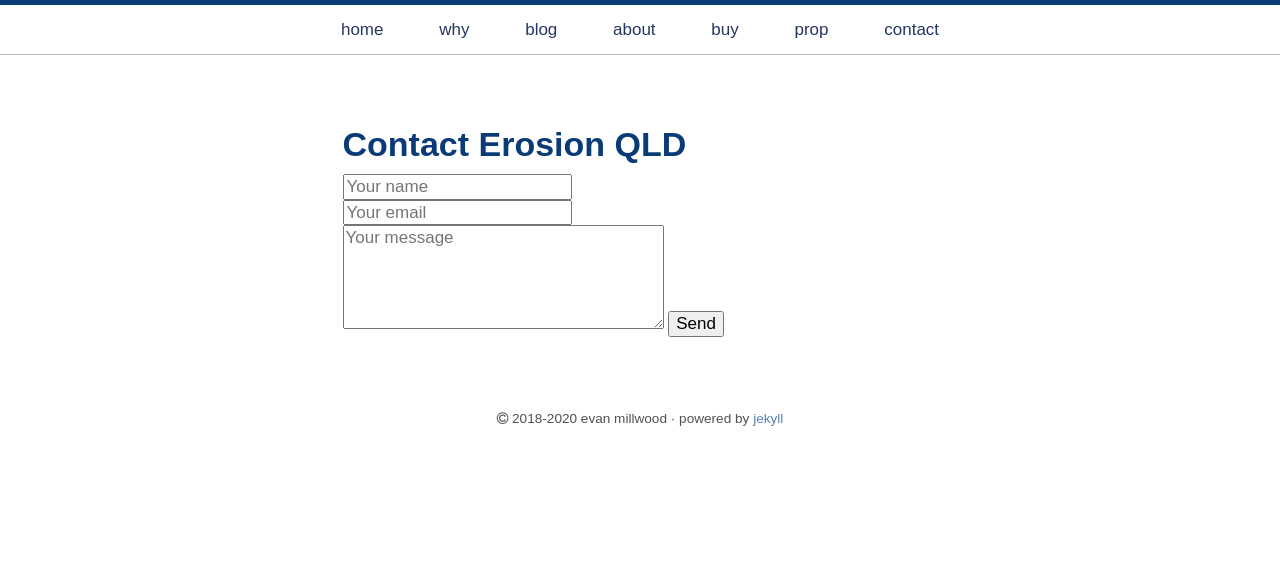
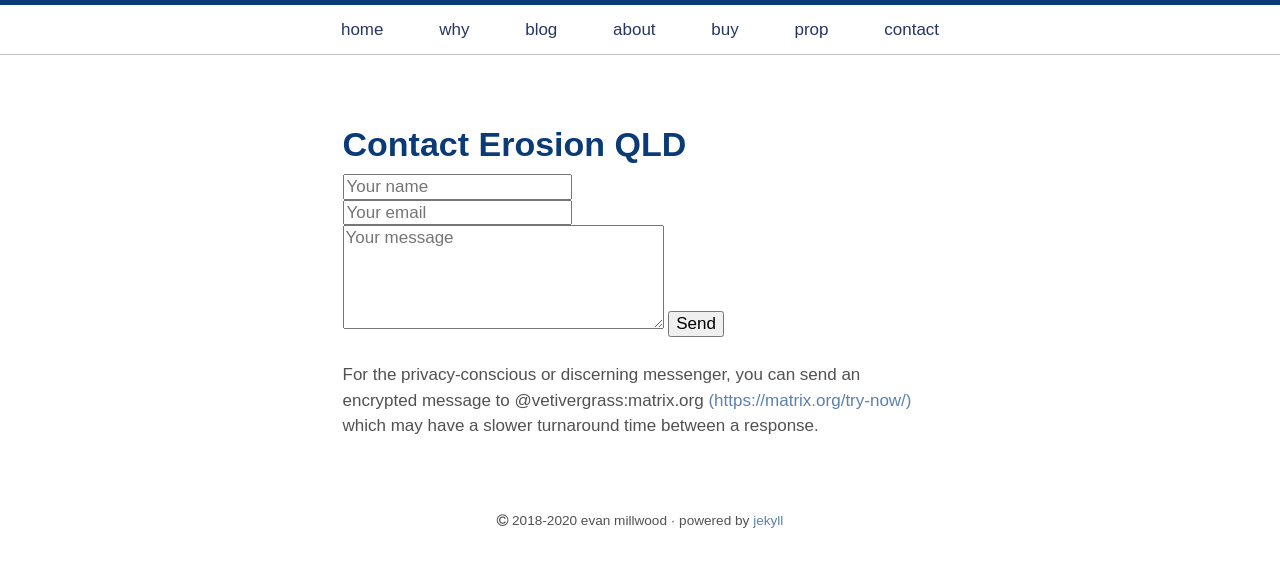
Before and after one commit to Tr33mo/tr33mo.github.io, a Jekyll site: the page built from contact.md, in a window 1280 px wide. Shown: the top 567 px of the page. Built offline with Jekyll 4.4.1, drawn with Linux system fonts in a browser that asks for light colours.

Commit message:
Update contact.md

```diff
--- a/contact.md
+++ b/contact.md
@@ -10,3 +10,5 @@
     <input type="text" name="_gotcha" style="display:none" />
 	<input type="submit" value="Send">
 </form>
+<br />
+For the privacy-conscious or discerning messenger, you can send an encrypted message to @vetivergrass:matrix.org [(https://matrix.org/try-now/)](https://matrix.org/try-now/) which may have a slower turnaround time between a response.
```
